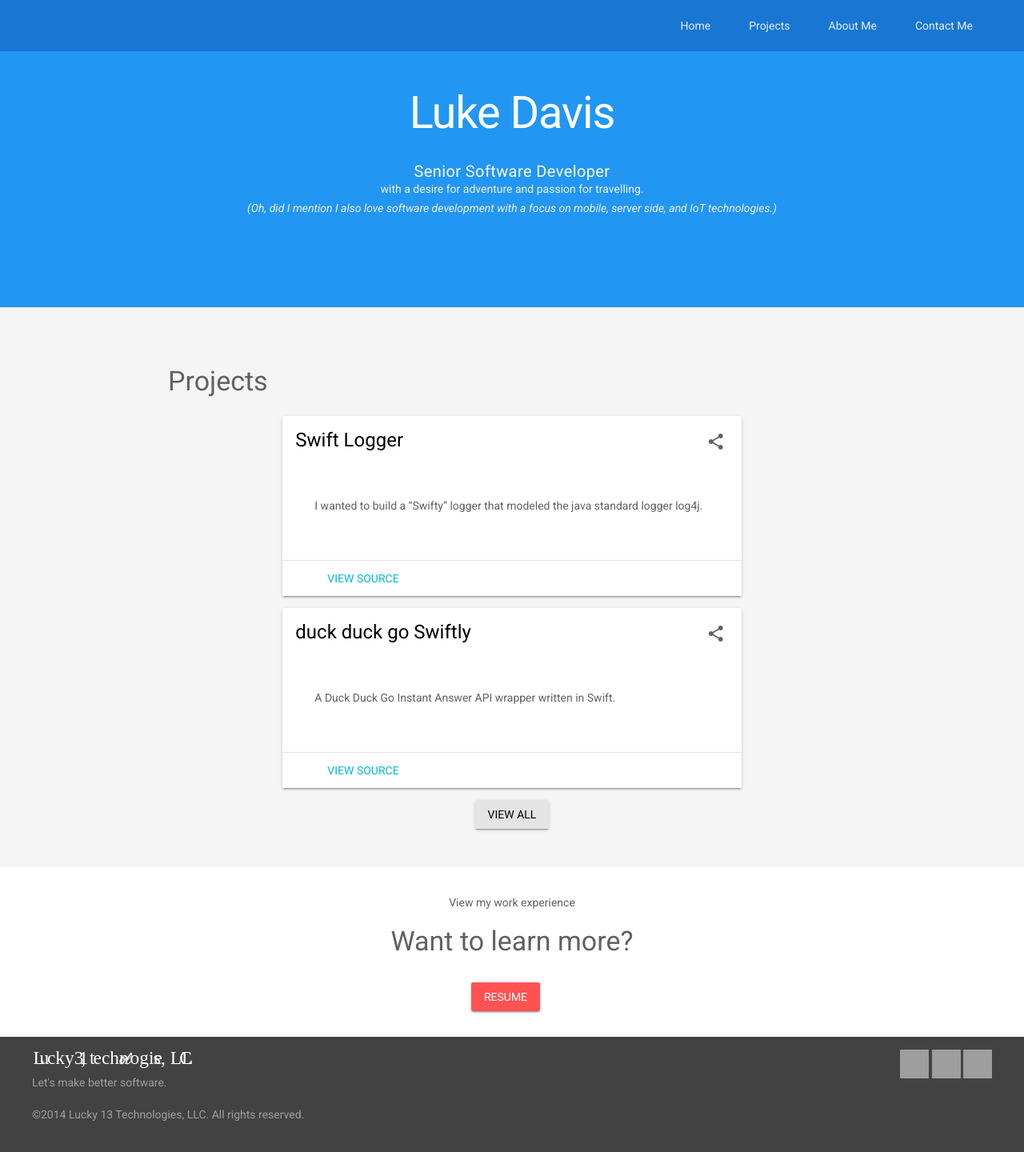
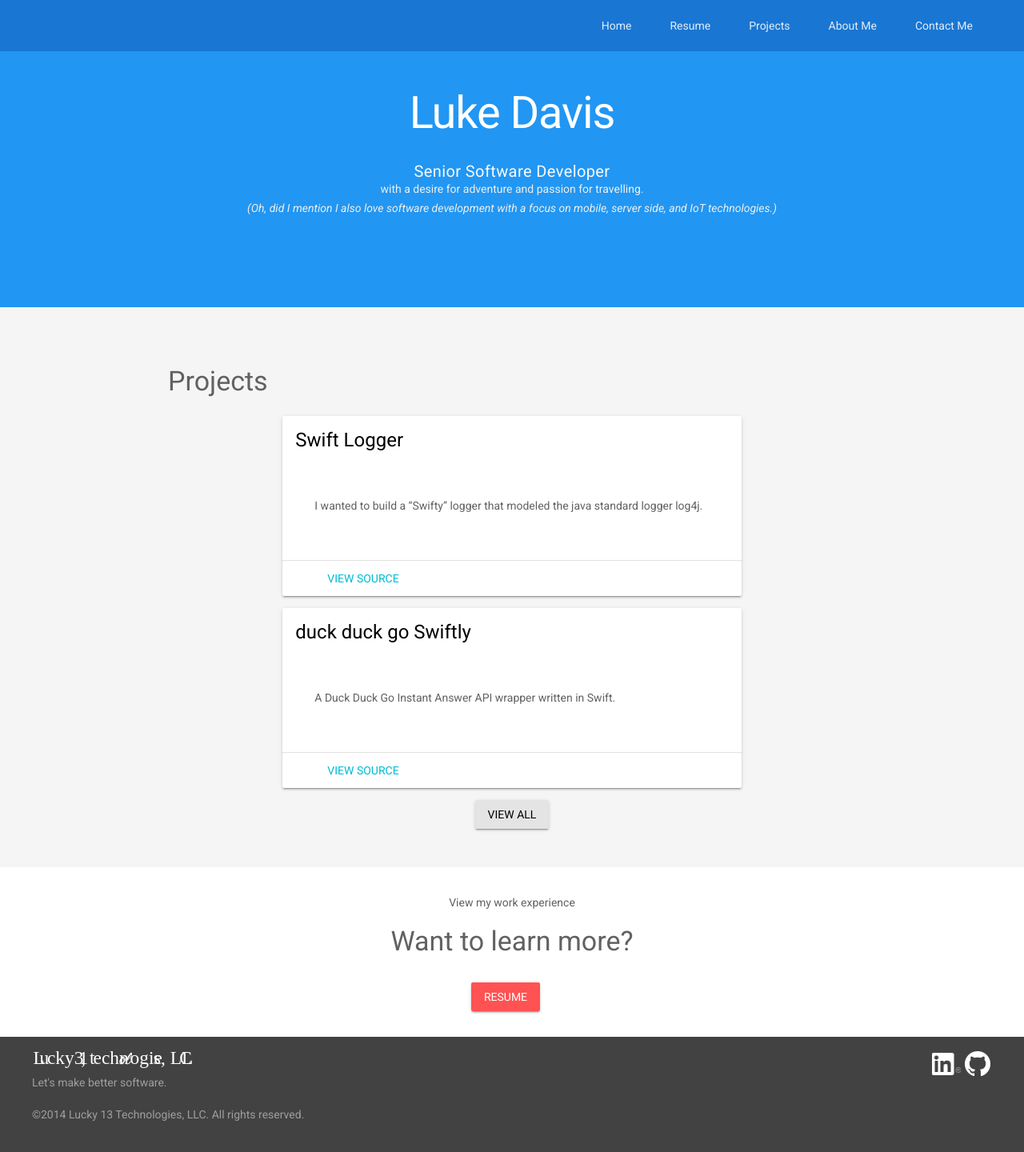
Before and after one commit to spookyd/spookyd.github.io, a Jekyll site: the page built from index.html, in a window 1280 px wide. Shown: the top 1440 px of the page at 80% size. Built offline with Jekyll 4.4.1, drawn with Linux system fonts in a browser that asks for light colours.

Commit message:
Added social links to the site

```diff
--- a/_includes/footer.html
+++ b/_includes/footer.html
@@ -11,9 +11,9 @@
             </div>
         </div>
         <div class="mdl-mega-footer__right-section">
-            <button class="mdl-mega-footer__social-btn"></button>
-            <button class="mdl-mega-footer__social-btn"></button>
-            <button class="mdl-mega-footer__social-btn"></button>
+            <button class="mdl-mega-footer__social-btn linked-in" onclick="location.href='https://linkedin.com/in/lpdavis'" ></button>
+            <button class="mdl-mega-footer__social-btn github" onclick="location.href='https://github.com/spookyd'"></button>
+            <!--<button class="mdl-mega-footer__social-btn"></button>-->
         </div>
     </div>
     <!--<div class="mdl-mega-footer__bottom-section">-->
--- a/_includes/image_card.html
+++ b/_includes/image_card.html
@@ -8,13 +8,13 @@
         {{ card.content }}
     </div>
     <div class="mdl-card__actions mdl-card--border">
-        <a class="mdl-button mdl-button--colored mdl-js-button mdl-js-ripple-effect">
+        <a class="mdl-button mdl-button--colored mdl-js-button mdl-js-ripple-effect" href={{ project.link }}>
             View Source
         </a>
     </div>
-    <div class="mdl-card__menu">
-        <button class="mdl-button mdl-button--icon mdl-js-button mdl-js-ripple-effect">
-            <i class="material-icons">share</i>
-        </button>
-    </div>
+    <!--<div class="mdl-card__menu">-->
+        <!--<button class="mdl-button mdl-button&#45;&#45;icon mdl-js-button mdl-js-ripple-effect" >-->
+            <!--<i class="material-icons">share</i>-->
+        <!--</button>-->
+    <!--</div>-->
 </div>
--- a/_includes/navigation.html
+++ b/_includes/navigation.html
@@ -1,5 +1,6 @@
 {% assign layout_class = include.layout %}
 <a href="/" class="{{ layout_class }} {% if page.nav_id == 'overview' %}is-active{% endif %}">Home</a>
+<a href="/resume/luke_davis.pdf" class="{{ layout_class }} {% if page.nav_id == 'resume' %}is-active{% endif %}">Resume</a>
 <a href="/projects" class="{{ layout_class }} {% if page.nav_id == 'projects' %}is-active{% endif %}">Projects</a>
 <!--<a href="/blog" class="{{ layout_class }} {% if page.nav_id == 'blog' %}is-active{% endif %}">Blog</a>-->
 <a href="/about" class="{{ layout_class }} {% if page.nav_id == 'about' %}is-active{% endif %}">About Me</a>
--- a/css/styles.css
+++ b/css/styles.css
@@ -186,6 +186,19 @@ html, body {
     padding: 0 0 32px 0;
     margin: 0 -8px -8px -8px;
 }
+
+.mdl-mega-footer__social-btn {
+    cursor: pointer;
+}
+
+.mdl-mega-footer__social-btn.linked-in {
+    background: url('/images/LinkedIn_white.png') no-repeat center;
+}
+
+.mdl-mega-footer__social-btn.github {
+    background: url('/images/GitHub-Mark_white.png') no-repeat center;
+}
+
 .site-layout section.section--center .section__text:not(:last-child) {
     border-bottom: 1px solid rgba(0,0,0,.13);
 }
@@ -236,7 +249,7 @@ html, body {
 .demo-card-wide > .mdl-card__title {
     color: #fff;
     height: 176px;
-    background: url('../assets/demos/welcome_card.jpg') center / cover;
+    /*background: url('../assets/demos/welcome_card.jpg') center / cover;*/
 }
 .demo-card-wide > .mdl-card__menu {
     color: #fff;
```
